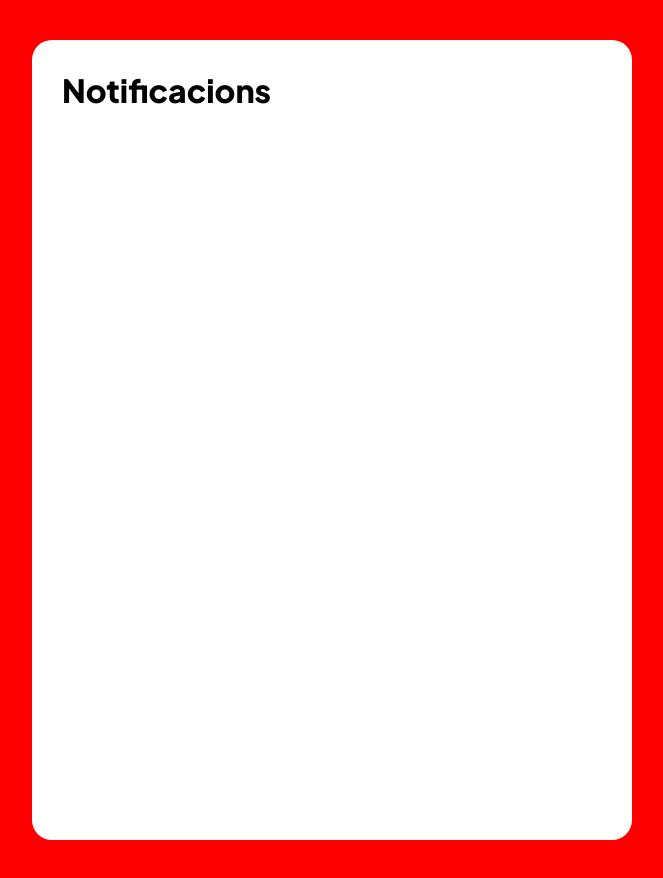
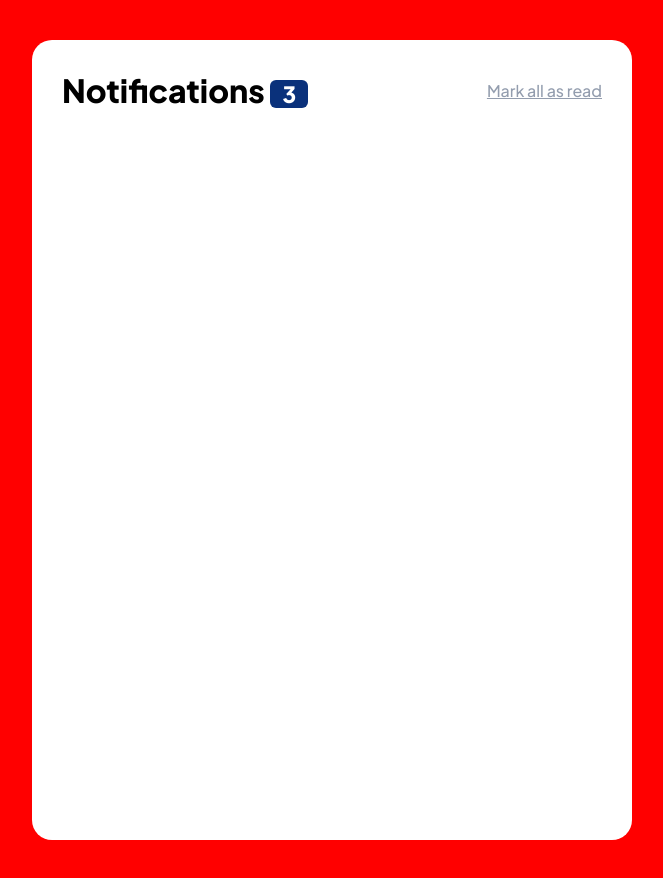
Before and after one commit to LissethJ/CODIGO, a plain HTML site: page Retos/reto6/notification.html in a window 1280 px wide. Shown: the whole page, without its empty margins (308-971 px from the left). Drawn offline with Linux system fonts and the light colour scheme; a web font is replaced by a local one.

Commit message:
Reto6-parte2

```diff
--- a/Retos/reto6/notification.css
+++ b/Retos/reto6/notification.css
@@ -3,10 +3,14 @@
     padding: 0;
     box-sizing: border-box;
 }
-
+/*elemento-padre*/
 body {
     font-family: 'Plus Jakarta Sans', sans-serif;
     background-color: red;
+}
+
+h1 {
+    font-size: 1.5em;
 }
 
 .grid-container {
@@ -17,7 +21,42 @@ body {
 
 }
 
+.header {
+    display: grid;
+    grid-template-columns: 1fr auto;
+    align-items: center;
+
+}
+
+.header .badge {
+    background-color: hsl(219, 85%, 26%);
+    color: white;
+    font-size: 0.7em;
+    padding: 0px 12px;
+    border-radius: 6px;
+}
+
+.header a {
+    justify-self: end;
+    color: hsl(219, 14%, 63%);
+}
+
+.header a:hover {
+    color: hsl(219, 85%, 26%);
+    text-decoration: none;
+}
+
+
+
+
+
+
 @media (min-width:600px) {
+
+    h1 {
+        font-size: 2em;
+    }
+
     .grid-container {
         background-color: white;
         margin: 40px auto;
--- a/Retos/reto6/notification.html
+++ b/Retos/reto6/notification.html
@@ -12,7 +12,10 @@
 </head>
 <body>
     <div class="grid-container">
-        <h1>Notificacions</h1>
+        <div class="header">
+            <h1>Notifications <span class="badge">3</span></h1>
+            <a href="#">Mark all as read</a>
+        </div>
     </div>
 
 </body>
```
